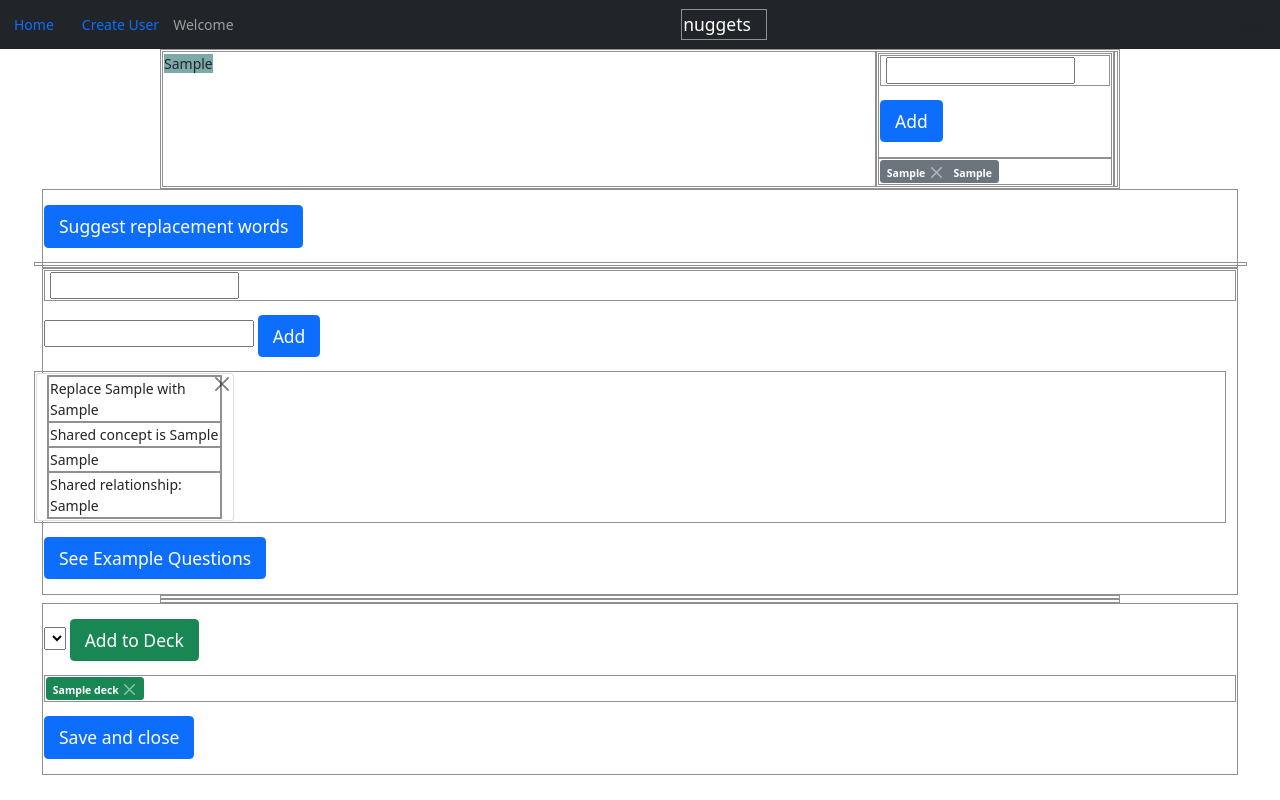
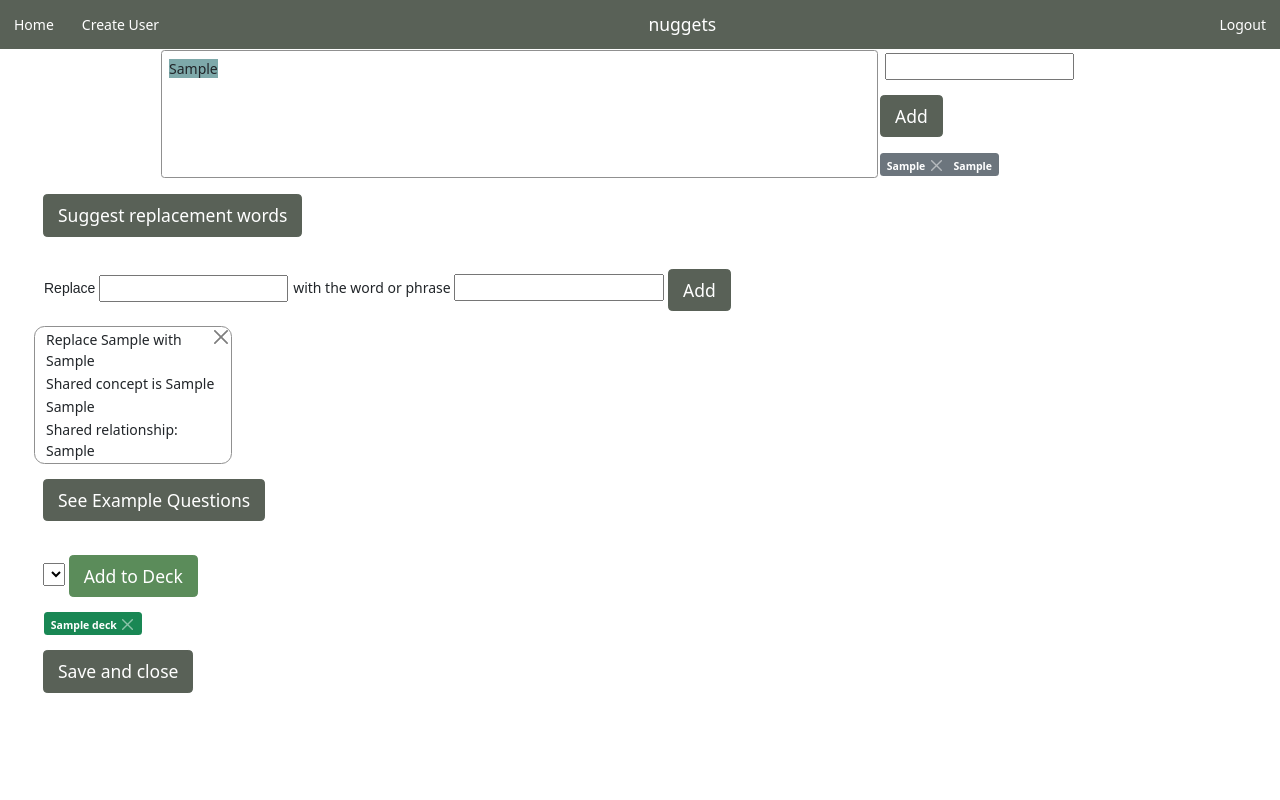
Before and after one commit to NSriram5/monoblaine, a Flask app: template templates/nuggetviewcontrol.html in a window 1280 px wide. Run offline with Flask 2, Linux system fonts and the light colour scheme; the template is opened without the code that fills it: values that come from a table or form of the project are taken from there, others are empty; tables that the repository leaves empty hold one stand-in row (values such as "Sample post"); data that the repository does not hold is empty; parts of the project's set-up code (start-up, migrations or seed data) failed here and were passed over; some libraries are stand-ins or nearby versions.

```diff
--- a/app.py
+++ b/app.py
@@ -54,7 +54,7 @@ def entrypage():
     else:
         form = LoginForm()
         if form.validate_on_submit():
-            user = User.authenticate(form.username.data,form.password.data)
+            user = User.authenticate(form.username.data.lower(),form.password.data)
             if user:
                 do_login(user)
                 flash(f"Hello, {user.username}!","success")
@@ -75,7 +75,7 @@ def signup():
     if form.validate_on_submit():
         try:
             user = User.signup(
-                username= form.username.data,
+                username= form.username.data.lower(),
                 password= form.password.data,
                 email= form.email.data
             )
@@ -88,6 +88,56 @@ def signup():
         return redirect('/')
     else:
         return render_template('signup.html',form=form)
+
+@app.route('/logout')
+def logout():
+    """Handle logout of user."""
+    do_logout()
+    flash("You have been successfully logged out","warning")
+    return redirect('/')
+
+@app.route('/decks/<int:deck_id>/nuggets/create',methods=["GET","POST"])
+def seenuggetscreenforspecificdeck(deck_id):
+    if not g.user:
+        flash("You need to create an account to make new nuggets.","danger")
+        return redirect("/")
+    form = CreateNuggetForm()
+    decks = [Deck.query.get(deck_id)]
+    if request.method=="POST":
+        csrf_token = request.json.get("submission",None).get("csrf_token",None)
+        f = {"csrf_token":csrf_token}
+        request.form = f
+        form.csrf_token.data = csrf_token
+    if form.validate_on_submit():
+        submitted_info = request.json.get("submission",None)
+        nugget = Nugget(truth = submitted_info.get("Nugget"), user_id = g.user.id)
+        db.session.add(nugget)
+        db.session.commit()
+        for input_keyword in submitted_info.get("Keywords"):
+            loc = input_keyword.get("loc")
+            if loc == '':
+                loc = None
+            keyword = Keyword(word = input_keyword.get("text"),
+                                 place_in_sentence = loc,
+                                 instance_count = input_keyword.get("instanceCount"),
+                                 my_nugget = nugget.id)
+            db.session.add(keyword)
+            db.session.commit()
+            for input_fakeout in input_keyword.get("fakeouts"):
+                fakeout = Fakeout(fake_word = input_fakeout.get("text"),
+                                    hypernym = input_fakeout.get("hypernym"),
+                                    relationship = input_fakeout.get("relationship"),
+                                    my_keyword_id = keyword.id)
+                db.session.add(fakeout)
+        db.session.commit()
+        for deck_id in submitted_info.get("Decks",None):
+            deck = Deck.query.get(deck_id)
+            deck.my_nuggets.append(nugget)
+            db.session.commit()
+        flash("You have created a new nugget")
+        return redirect("/")
+    return render_template('/nuggetviewcontrol.html',form=form,nugget=None, decks = decks)
+
 
 @app.route('/nuggets/create',methods=["GET","POST"])
 def seeblanknuggetscreen():
--- a/static/nuggetcontrol.js
+++ b/static/nuggetcontrol.js
@@ -54,7 +54,7 @@ function checkIfWordInNugget(word) {
 function addKeyword() {
     $("#errKwEntry").text("")
     let word = $("#kwEntry").val();
-    let found = checkIfKwordInNugget(word);
+    let found = checkIfWordInNugget(word);
     let placement = "";
     if (!found) {
         //The word isn't in the nugget
--- a/static/styles.css
+++ b/static/styles.css
@@ -1,9 +1,12 @@
 :root {
-    --bg-main-color: #355691;
-    --light-font-color: #dddddd;
-    --tray-color: #3F4045;
-    --black-coffee: #30292F;
-    --independence: #413F54;
+    --dark-liver: #52414C;
+    --green-ebony: #596157;
+    --bs-primary: #596157;
+    --middle-green: #5B8C5A;
+    --bs-success: #5B8C5A;
+    --khaki-lightkhaki: #cfd186;
+    --fire-opal: #E3655B;
+    --bs-danger: #E3655B;
     --liberty: #5f5aa2;
     --y-in-mn-blue: #355691;
     --onyx: #3F4045;
@@ -15,9 +18,45 @@
     --icon-font: 'Itim', cursive
 }
 
+.btn-primary {
+    background-color: var(--bs-primary);
+    border-color: var(--bs-primary);
+}
+
+.btn-primary:hover {
+    background-color: var(--middle-green);
+    border-color: var(--middle-green);
+}
+
+.btn-success {
+    background-color: var(--bs-success);
+    border-color: var(--bs-success);
+}
+
+.bg-greenebony {
+    background-color: var(--green-ebony);
+}
+
+body {
+    /* background-color: var(--khaki-lightkhaki); */
+}
+
+#nugget {
+    padding: .5rem;
+    border-radius: .25rem;
+    border: solid 1px #909090;
+}
+
 div {
     padding: 1px;
-    border: solid 1px #909090
+    border-radius: 1rem;
+    background-color: transparent;
+}
+
+.card {
+    background-color: transparent;
+    border-radius: .75rem;
+    border: solid 1px #909090;
 }
 
 .candidate-word {
@@ -36,6 +75,10 @@ div {
     padding: 0rem 0rem;
 }
 
+.deck-card {
+    background-color: var(--khaki-lightkhaki);
+}
+
 .hypernym-box>ul {
     padding-left: .75rem;
     margin-block-start: 0.5em;
@@ -46,3 +89,13 @@ div {
 li.fakeout>i {
     padding-left: .5rem;
 }
+
+.nav-link {
+    color: white;
+}
+
+a {
+    color: #3F4045;
+    text-decoration: none;
+    background-color: none;
+}
--- a/templates/base.html
+++ b/templates/base.html
@@ -25,7 +25,7 @@
 </head>
 
 <body>
-    <nav class="navbar sticky-top navbar-dark bg-dark">
+    <nav class="navbar sticky-top navbar-dark bg-greenebony">
         <ul class="nav">
             <li class="nav-item">
                 <a href="/" class="nav-link">Home</a>
--- a/templates/nuggetviewcontrol.html
+++ b/templates/nuggetviewcontrol.html
@@ -1,4 +1,4 @@
-{% extends "base.html" %} {% block title %} {% endblock %} {% block navigation_buttons %} {% endblock %} {% block nav_message %} Welcome {% endblock %} {% block login_status %}Logged in{% endblock %} {% block content %}
+{% extends "loggedin-base.html" %} {% block title %} {% endblock %}{% block content %}
 <div class="d-flex flex-row w-75 mx-auto">
     <div id="nugget" data-id="{{nugget.id}}" class="w-75" contenteditable="">{{nugget.truth}}</div>
     <div id="keywordingpanel" class="w-25">
@@ -38,10 +38,11 @@
 </div>
 <div id="fakeoutpanel" class="mx-5">
     <!-- <input type="text" name="typedNewFakeoutKw" id="typedNewFakeoutKw"> -->
-    <div class="ui-widget">
-        <label for="typedNewFakeoutKw"></label>
+    <div class="ui-widget d-inline">
+        <label for="typedNewFakeoutKw">Replace</label>
         <input class="" type="text" name="typedNewFakeoutKw" id="typedNewFakeoutKw">
     </div>
+    <label for="typedNewFakeoutWd"> with the word or phrase</label>
     <input type="text" name="typedNewFakeoutWd" id="typedNewFakeoutWd">
     <button id="checkAddFakeoutEntry" class="btn btn-primary btn-block btn-lg my-3">
         Add
--- a/templates/signup.html
+++ b/templates/signup.html
@@ -1,4 +1,4 @@
-{% extends "base.html" %} {% block title %} {% endblock %} {% block navigation_buttons %} {% endblock %} {% block nav_message %} Welcome {% endblock %} {% block login_status %}Logged in{% endblock %} {% block content %}
+{% extends "base.html" %} {% block title %} {% endblock %} {% block navigation_buttons %} {% endblock %} {% block nav_message %}{% endblock %} {% block login_status %}{% endblock %} {% block content %}
 <div class="card wd-75 mx-auto" id="loginprompt">
     <h2>Join Monoblain today.</h2>
     <form method="post" id="newuser_form">
--- a/templates/viewquiz.html
+++ b/templates/viewquiz.html
@@ -1,4 +1,4 @@
-{% extends "base.html" %} {% block title %} {% endblock %} {% block navigation_buttons %} {% endblock %} {% block nav_message %} Welcome {% endblock %} {% block login_status %}Logged in{% endblock %} {% block content %}
+{% extends "loggedin-base.html" %} {% block title %} {% endblock %}{% block content %}
 <div class="flash">
     {% for category, message in get_flashed_messages(with_categories=True) %}
     <div class="alert alert-{{ category }}">{{ message }}</div>
@@ -20,7 +20,8 @@
         <div class="answers">
             {% for answer in question["answer_list"]%} {% set j = loop.index %}
             <input type="radio" name="question-{{i}}" id="{{i}}-{{answer|e}}" value="{{answer|e}}">
-            <label for="{{loop.index}}-{{answer|e}}">{{loop.cycle('A','B','C','D')}}. {{answer|e}}</label>
+            <label for="{{i}}-{{answer|e}}">{{loop.cycle('A','B','C','D')}}. {{answer|e}}</label>
+
             <br> {% endfor %}
             </select>
         </div>
```
Also changed, not shown: templates/home-anon.html (+9 -8 lines), templates/home.html (+5 -4 lines), templates/showdeck.html (+11 -2 lines).
